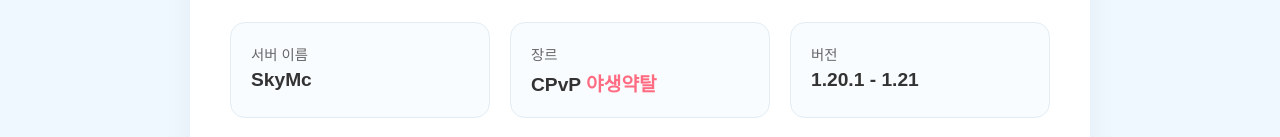
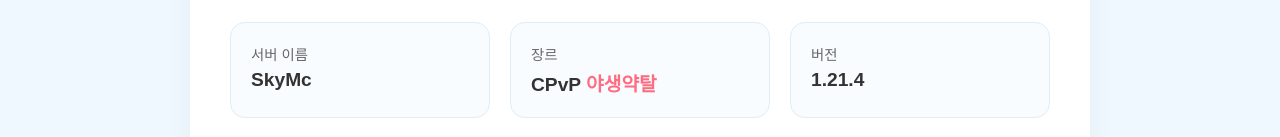
Before and after one commit to pixaxe123/skyminecraft, a plain HTML site: page index.html in a window 1280 px wide. Both pictures are taken after a click on the button "ℹ️ 서버정보". Shown: the part 238-375 px from the top of the page. Drawn offline with Linux system fonts and the light colour scheme.

Commit message:
index.html 업데이트

```diff
--- a/index.html
+++ b/index.html
@@ -290,7 +290,7 @@
                     </div>
                     <div class="info-item">
                         <div class="info-label">버전</div>
-                        <div class="info-value">1.20.1 - 1.21</div>
+                        <div class="info-value">1.21.4</div>
                     </div>
                     <div class="info-item">
                         <div class="info-label">서버 주소</div>
```
